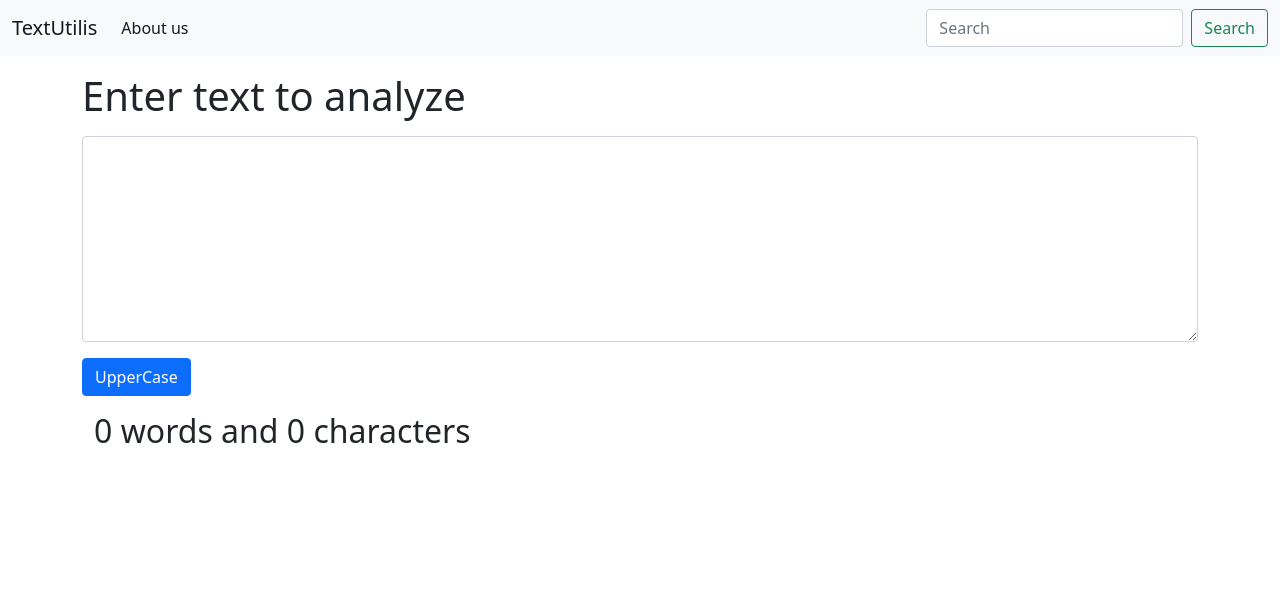
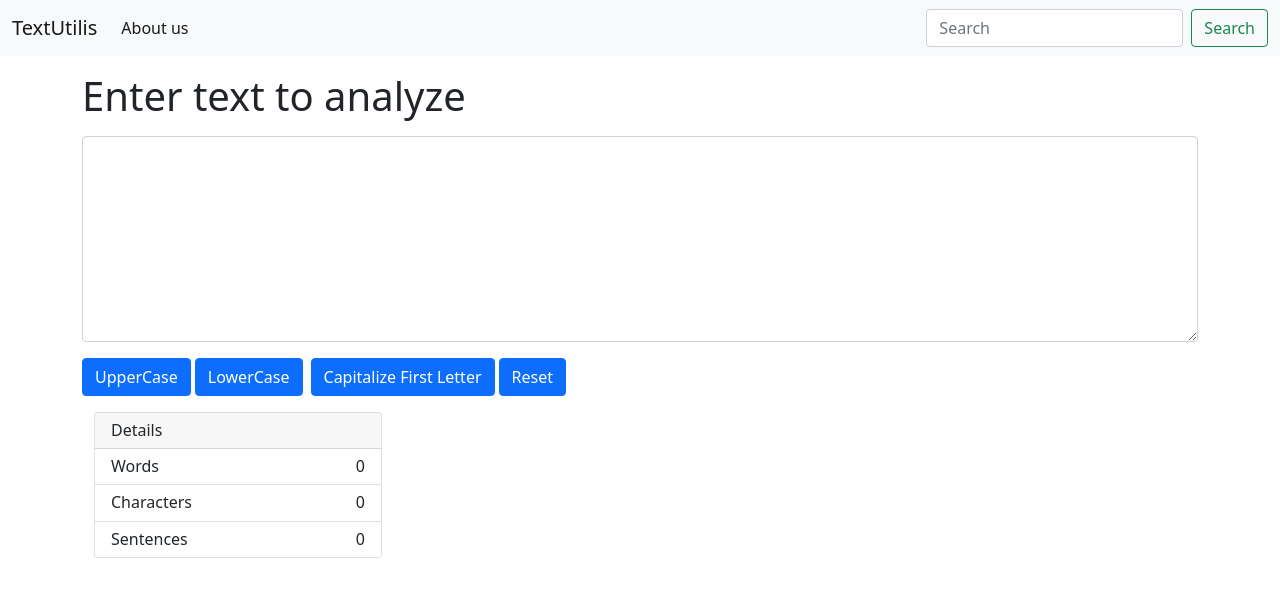
Before and after one commit to waleed677/TextUtilis-React-App, a React (Create React App) app: page / in a window 1280 px wide. Shown: the top 594 px of the page. Built offline with nearby package versions, Linux system fonts and the light colour scheme.

Commit message:
add sentence count

```diff
--- a/src/App.css
+++ b/src/App.css
@@ -36,3 +36,7 @@
     transform: rotate(360deg);
   }
 }
+
+.rightSide {
+  float: right;
+}
--- a/src/components/TextForm.js
+++ b/src/components/TextForm.js
@@ -9,6 +9,22 @@ export default function TextForm(props) {
 
   const handleUpClick = () => {
     setText(text.toUpperCase());
+  };
+
+  const handleLoClick = () => {
+    setText(text.toLowerCase());
+  };
+
+  const reset = () => {
+    setText("");
+  };
+
+  const handleFirstChar = () => {
+    let words = text.split(" ").map((word) => {
+      return word.charAt(0).toUpperCase() + word.slice(1);
+    });
+    let newText = words.join(" ");
+    setText(newText);
   };
 
   return (
@@ -27,12 +43,42 @@ export default function TextForm(props) {
         <button className="btn btn-primary mt-3" onClick={handleUpClick}>
           UpperCase
         </button>
+        <button className="btn btn-primary mt-3 mx-1" onClick={handleLoClick}>
+          LowerCase
+        </button>
+        <button
+          className="btn btn-primary mt-3 mx-1 "
+          onClick={handleFirstChar}
+        >
+          Capitalize First Letter
+        </button>
+        <button className="btn btn-primary mt-3 " onClick={reset}>
+          Reset
+        </button>
       </div>
 
       <div className="container">
-        <h2>
-          {text.split(" ").length - 1} words and {text.length} characters
-        </h2>
+        <h6>
+          <div className="card" style={{ width: "18rem" }}>
+            <div className="card-header">Details</div>
+            <ul className="list-group list-group-flush">
+              <li className="list-group-item">
+                Words{" "}
+                <span className="rightSide"> {text.split(" ").length - 1}</span>
+              </li>
+              <li className="list-group-item">
+                Characters <span className="rightSide">{text.length} </span>
+              </li>
+              <li className="list-group-item">
+                Sentences{" "}
+                <span className="rightSide">
+                  {" "}
+                  {text.split(/[\\.!\?]/).length - 1}
+                </span>
+              </li>
+            </ul>
+          </div>
+        </h6>
       </div>
     </>
   );
```
